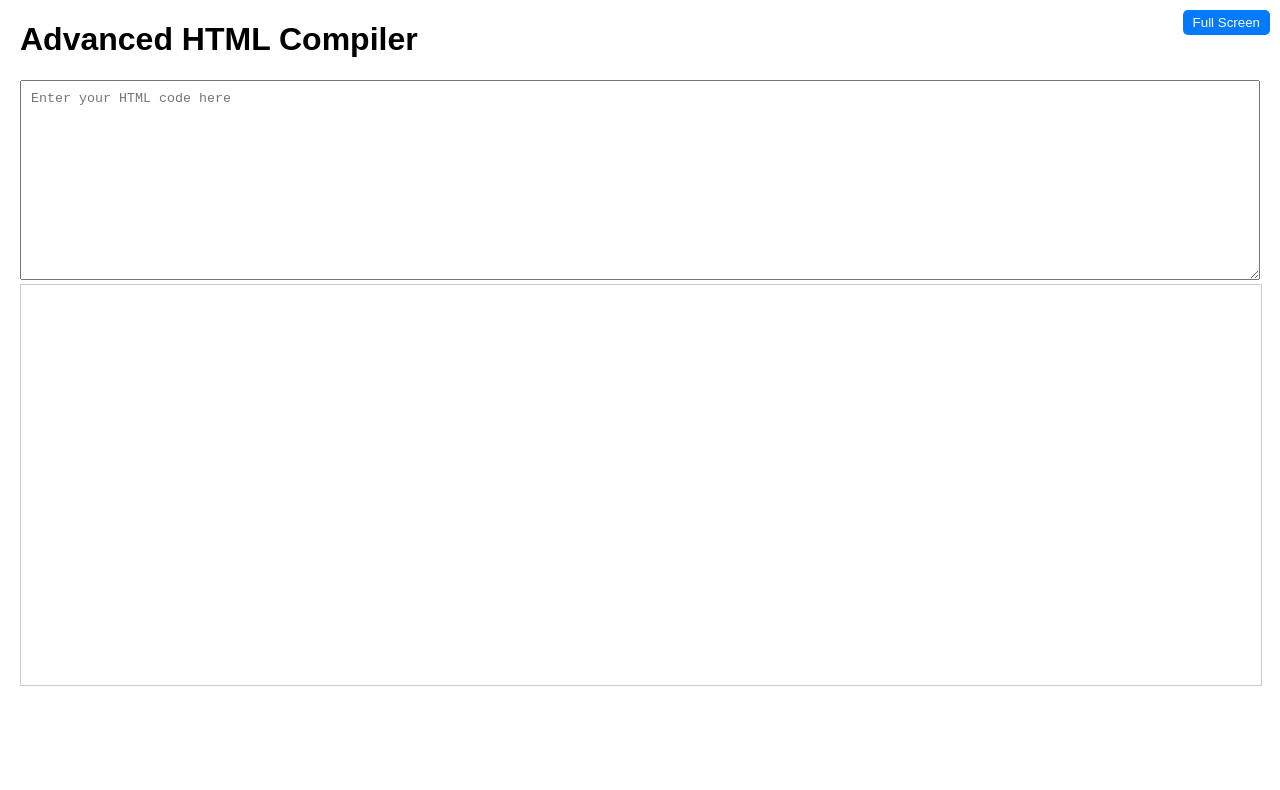
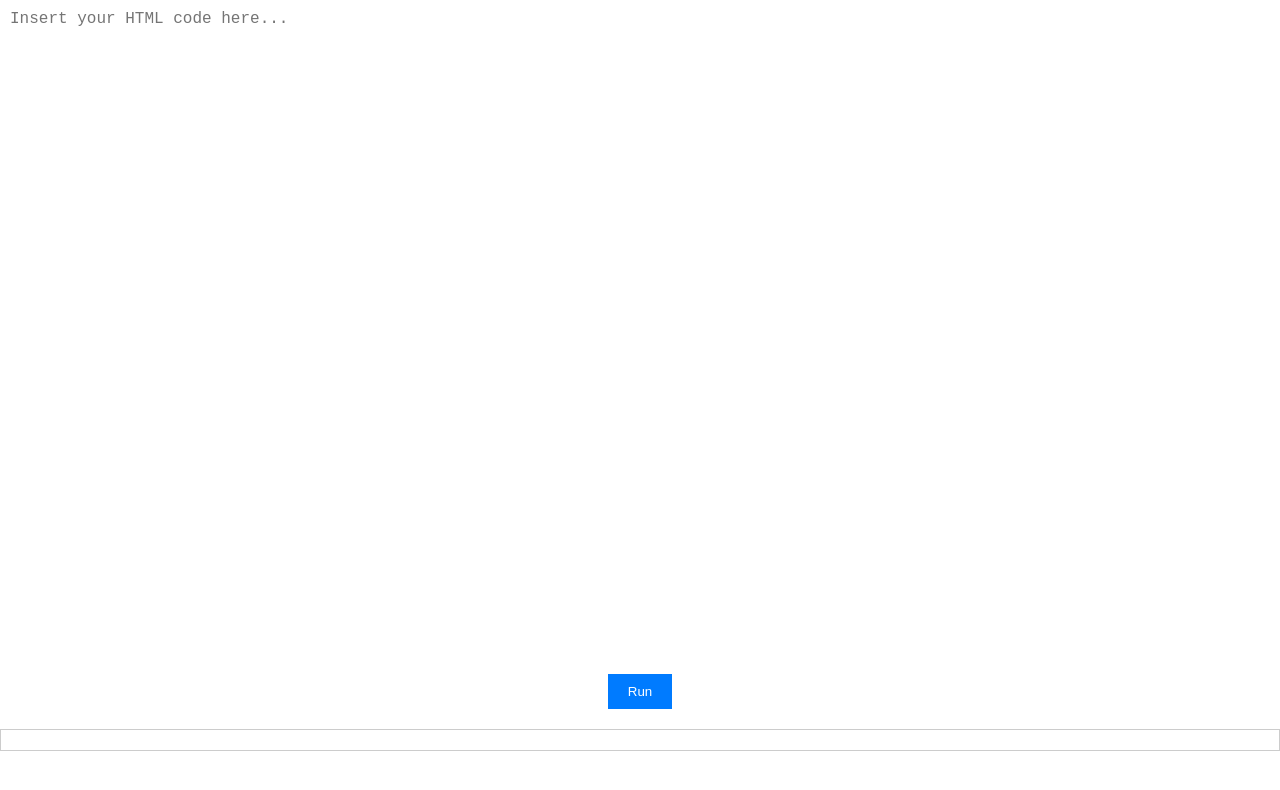
Before and after one commit to Kellarosaa/Advanced, a plain HTML site: page Index.html in a window 1280 px wide. Drawn offline with Linux system fonts and the light colour scheme.

Commit message:
Update Index.html

```diff
--- a/Index.html
+++ b/Index.html
@@ -2,60 +2,52 @@
 <html lang="en">
 <head>
     <meta charset="UTF-8">
+    <meta http-equiv="X-UA-Compatible" content="IE=edge">
     <meta name="viewport" content="width=device-width, initial-scale=1.0">
-<title>Advanced HTML Compiler</title>
+    <title>HTML Code Reader</title>
     <style>
         body {
-    font-family: Arial, sans-serif;
-    margin: 20px;
+            margin: 0;
+            padding: 0;
+            overflow: hidden;
         }
         textarea {
             width: 100%;
-    height: 200px;
+            height: 80vh;
+            resize: none;
+            border: none;
+            font-size: 16px;
             padding: 10px;
-    box-sizing: border-box;
         }
-  iframe {
-    width: 100%;
-    height: 400px;
+        button {
+            display: block;
+            margin: 10px auto;
+            padding: 10px 20px;
+            background-color: #007bff;
+            color: white;
+            border: none;
+            cursor: pointer;
+        }
+        #output {
+            margin-top: 20px;
             border: 1px solid #ccc;
-  }
-  .fullscreen-btn {
-    position: absolute;
-    top: 10px;
-    right: 10px;
-    padding: 5px 10px;
-    background-color: #007bff;
-    color: #fff;
-    border: none;
-    border-radius: 5px;
-    cursor: pointer;
+            padding: 10px;
         }
     </style>
 </head>
 <body>
-<h1>Advanced HTML Compiler</h1>
-<textarea id="input" placeholder="Enter your HTML code here"></textarea>
-<iframe id="output"></iframe>
-<button class="fullscreen-btn" onclick="toggleFullScreen()">Full Screen</button>
+    <textarea id="codeInput" placeholder="Insert your HTML code here..."></textarea>
+    <button onclick="displayCodeOutput()">Run</button>
+    <div id="output"></div>
 
     <script>
-const input = document.getElementById('input');
-const output = document.getElementById('output');
-
-input.addEventListener('input', () => {
-  output.srcdoc = input.value;
-});
-
-function toggleFullScreen() {
-  const elem = document.getElementById('output');
-  if (!document.fullscreenElement) {
-    elem.requestFullscreen().catch(err => {
-      alert(`Error attempting to enable full-screen mode: ${err.message} (${err.name})`);
-    });
-  } else {
-    document.exitFullscreen();
-  }
+        function displayCodeOutput() {
+            const code = document.getElementById('codeInput').value;
+            document.getElementById('output').innerHTML = code;
+            document.getElementById('codeInput').style.display = 'none'; // Hide input area
+            document.getElementById('output').style.display = 'block'; // Show output area
+            document.querySelector('button').style.display = 'none'; // Hide the "Run" button
+            eval(code); // Execute the inserted code
         }
     </script>
 </body>
```
Lines whose indentation alone changed are shown as unchanged.
